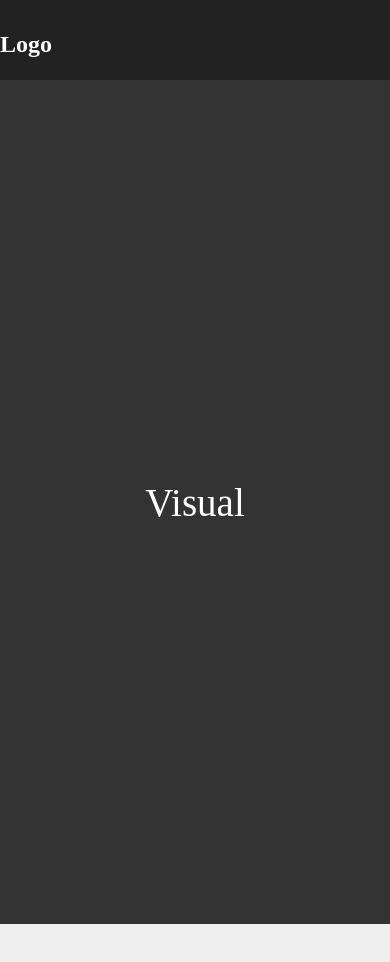
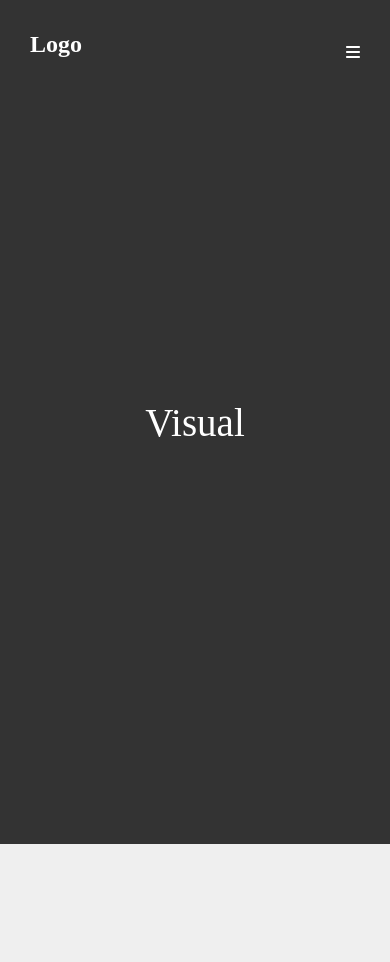
Before and after one commit to goldjade/profile, a React (Create React App) app: page / in a window 390 px wide. Shown: the top 962 px of the page. Built offline with nearby package versions, Linux system fonts and the light colour scheme.

Commit message:
fontAwsome 아이콘 적용및 헤더 반응형 기초 적용

```diff
--- a/src/components/common/Header.js
+++ b/src/components/common/Header.js
@@ -1,15 +1,15 @@
-import { Link, NavLink } from "react-router-dom";
-/*
-  NavLink
-  : 객체를 이용해서 포커스 스타일 적용
-  : activeStyle="CSS객체" 이라는 props 에 적용
-  : to="URI" props 는 필수
-*/
+/** @format */
 
-const Header = () => {
-  const active = { color: "hotpink" };
+import { Link, NavLink } from 'react-router-dom';
+// FontAwsome 적용
+// https://fontawesome.com/v5/docs/web/use-with/react
+import { FontAwesomeIcon } from '@fortawesome/react-fontawesome';
+import { faBars } from '@fortawesome/free-solid-svg-icons';
+
+const Header = (props) => {
+  const active = { color: 'hotpink' };
   return (
-    <header>
+    <header className={props.type}>
       <div className="inner">
         <h1>
           <Link to="/">Logo</Link>
@@ -46,6 +46,7 @@
             </NavLink>
           </li>
         </ul>
+        <FontAwesomeIcon icon={faBars} className="fa-Bars"/>
       </div>
     </header>
   );
--- a/src/scss/common/_header.scss
+++ b/src/scss/common/_header.scss
@@ -1,3 +1,5 @@
+/** @format */
+
 header {
   width: 100%;
   background-color: #222;
@@ -32,5 +34,37 @@
         }
       }
     }
+    .fa-Bars {
+      position: absolute;
+      right: 30px;
+      bottom: 20px;
+      font-size: 24;
+      color: #fff;
+      display: none;
+    }
+  }
+  &.main {
+    position: absolute;
+    top: 0;
+    left: 0;
+    z-index: 9;
+    background: transparent;
   }
 }
+//tablet
+@media screen and (max-width: $tablet) {
+  header {
+    .inner {
+      width: 100%;
+      h1 {
+        left: 30px;
+      }
+      #gnb {
+        display: none;
+      }
+      .fa-Bars {
+        display: block;
+      }
+    }
+  }
+}
--- a/src/scss/style.scss
+++ b/src/scss/style.scss
@@ -1,16 +1,21 @@
-@import url("https://fonts.googleapis.com/css2?family=Noto+Sans+KR:wght@100;300;400;500;700;900&display=swap");
+/** @format */
 
+@import url('https://fonts.googleapis.com/css2?family=Noto+Sans+KR:wght@100;300;400;500;700;900&display=swap');
+// 화면반응형 기준 픽셀
+//scss에서 변수는 $로 시작
+$tablet: 1180px;
+$mp:540px;
 // common
-@import "common/reset";
-@import "common/header";
-@import "common/footer";
+  @import 'common/reset';
+@import 'common/header';
+@import 'common/footer';
 // main
-@import "main/content";
-@import "main/visual";
+@import 'main/content';
+@import 'main/visual';
 // sub
-@import "sub/community";
-@import "sub/department";
-@import "sub/gallery";
-@import "sub/join";
-@import "sub/location";
-@import "sub/youtube";
+@import 'sub/community';
+@import 'sub/department';
+@import 'sub/gallery';
+@import 'sub/join';
+@import 'sub/location';
+@import 'sub/youtube';
```
